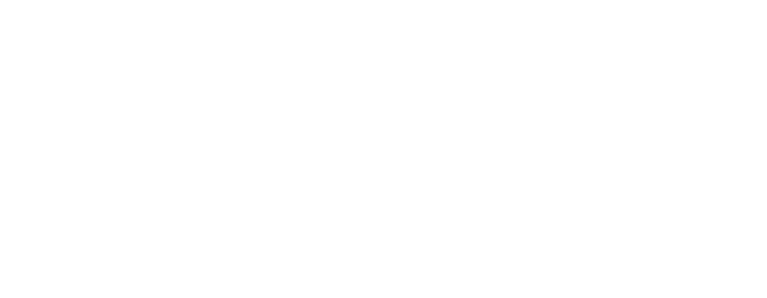
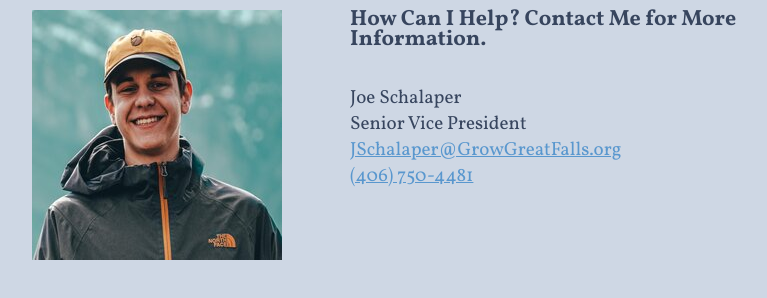
Before and after one commit to CMeraz13/cmeraz13.github.io, a plain HTML site: page wdd130/contact-area.html in a window 1280 px wide. Shown: the whole page, without its empty margins (204-971 px from the left). Drawn offline with Linux system fonts and the light colour scheme.

Commit message:
Code Along (Finished)

```diff
--- a/wdd130/contact-area.css
+++ b/wdd130/contact-area.css
@@ -0,0 +1,33 @@
+body, h1, h2, h3, h4, h5 h6, ul, li, p{
+    margin: 0;
+    padding: 0;
+}
+
+
+body{
+    background-color: #ced7e4;
+}
+
+main h2{
+    font-size: 22px;
+    margin-bottom: 35px;
+    line-height: 20px;
+}
+
+a:link, a:visited, a:hover, a:active{
+    color: #5997ce;
+}
+
+main{
+    margin: 10px auto;
+    display: grid;
+    grid-template-columns: 250px 490px;
+    gap: 68px;
+    font-size: 19px;
+    width: 808px;
+    color: #37455e;
+    font-family: 'Vollkorn', serif;
+}
+main ul{
+    list-style: none;
+}
--- a/wdd130/contact-area.html
+++ b/wdd130/contact-area.html
@@ -6,8 +6,22 @@
     <meta name="viewport" content="width=device-width, initial-scale=1.0">
     <title>Contact-area</title>
     <link rel="stylesheet" href="contact-area.css">
+    <link rel="preconnect" href="https://fonts.googleapis.com">
+<link rel="preconnect" href="https://fonts.gstatic.com" crossorigin>
+<link href="https://fonts.googleapis.com/css2?family=Great+Vibes&family=Vollkorn:ital,wght@0,400;0,600;0,700;1,400&display=swap" rel="stylesheet">
 </head>
 <body>
-
+    <main>
+        <img src="follow along images/profile_picture_example.jpg">
+        <section>
+            <h2>How Can I Help? Contact Me for More Information.</h2>
+            <ul>
+                <li>Joe Schalaper</li>
+                <li>Senior Vice President</li>
+                <li><a href="mainto:JSchalaper@GrowGreatFalls.org">JSchalaper@GrowGreatFalls.org</a></li>
+                <li><a href="tel:4067504481">(406) 750-4481</a></li>
+            </ul>
+        </section>
+    </main>
 </body>
 </html>
```
